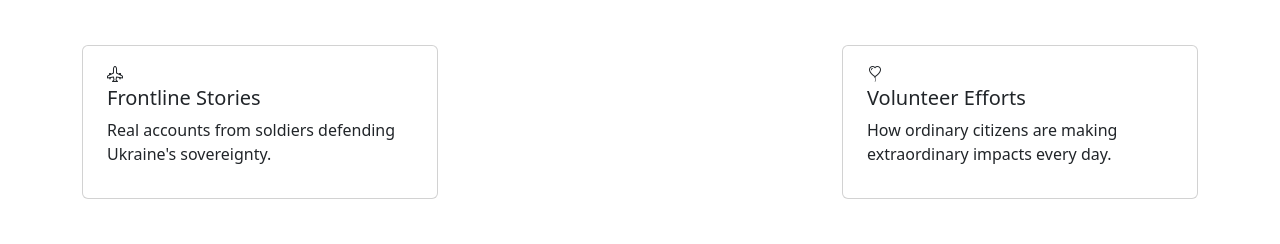
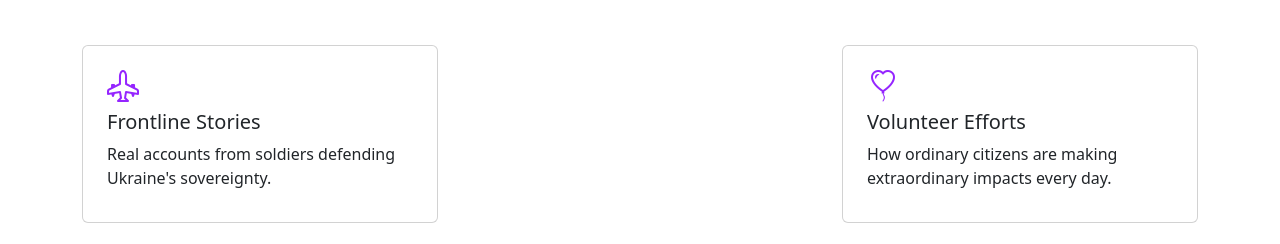
Before and after one commit to BogdanSch/ukrainian-resistance, a plain HTML site: page ukrainian-strength.html in a window 1280 px wide. Shown: the part 541-785 px from the top of the page. Drawn offline with nearby package versions, Linux system fonts and the light colour scheme.

Commit message:
branch:main Added some styling to the icons.

```diff
--- /dev/null
+++ b/styles/main.bootstrap.css
@@ -0,0 +1,6 @@
+@import url("./variables.css");
+
+.stories__item-icon {
+  font-size: 32px;
+  color: var(--secondary);
+}
--- a/ukrainian-strength.html
+++ b/ukrainian-strength.html
@@ -23,6 +23,7 @@
       integrity="sha384-4Q6Gf2aSP4eDXB8Miphtr37CMZZQ5oXLH2yaXMJ2w8e2ZtHTl7GptT4jmndRuHDT"
       crossorigin="anonymous"
     />
+    <link rel="stylesheet" href="./styles/main.bootstrap.css" />
     <link
       rel="apple-touch-icon"
       sizes="180x180"
@@ -60,19 +61,19 @@
               frontline of Ukraine's fight for freedom.
             </p>
           </div>
-          <div class="row justify-content-md-between">
-            <div class="col-6 col-md-4">
+          <div class="stories__list row justify-content-md-between">
+            <div class="stories__item col-6 col-md-4">
               <div class="block card px-4 py-3">
-                <i class="bi bi-airplane-engines"></i>
+                <i class="stories__item-icon bi bi-airplane-engines"></i>
                 <h5>Frontline Stories</h5>
                 <p>
                   Real accounts from soldiers defending Ukraine's sovereignty.
                 </p>
               </div>
             </div>
-            <div class="col-6 col-md-4">
+            <div class="stories__item col-6 col-md-4">
               <div class="block card px-4 py-3">
-                <i class="bi bi-balloon-heart"></i>
+                <i class="stories__item-icon bi bi-balloon-heart"></i>
                 <h5>Volunteer Efforts</h5>
                 <p>
                   How ordinary citizens are making extraordinary impacts every
```
